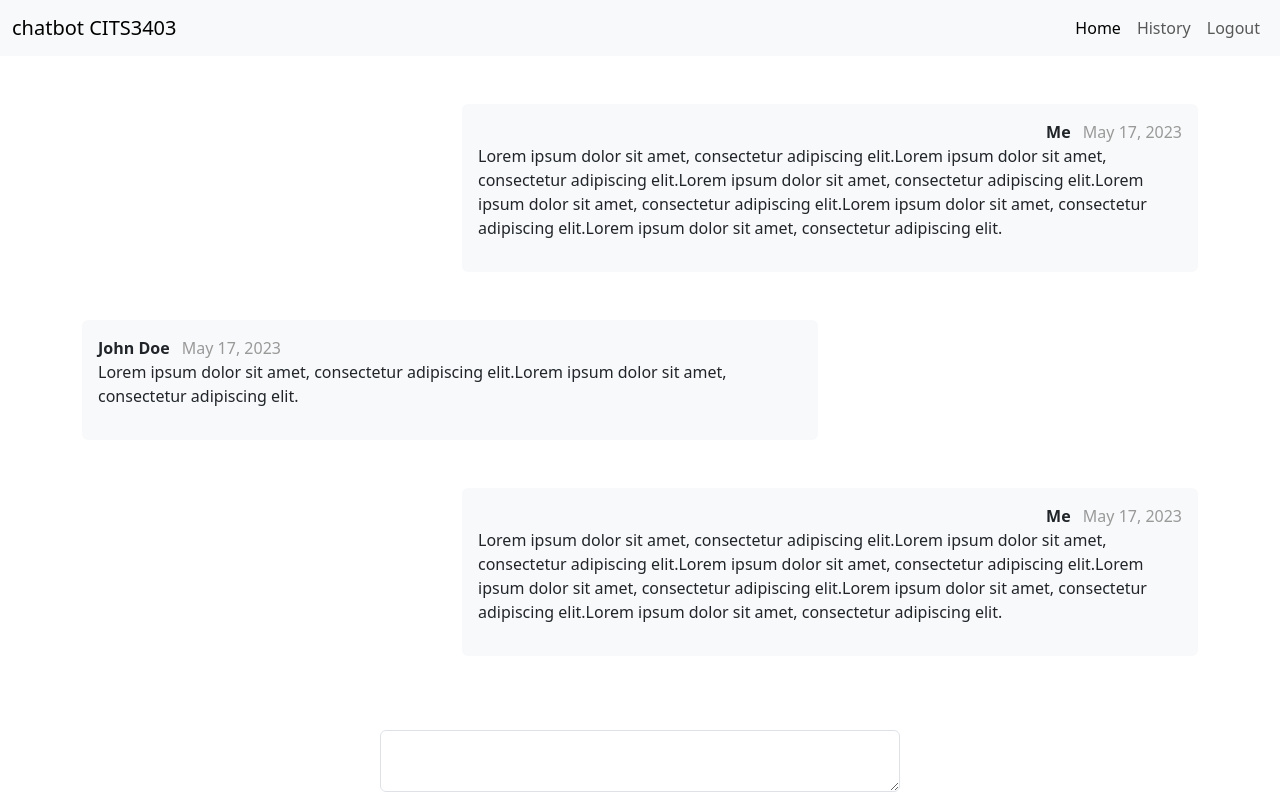
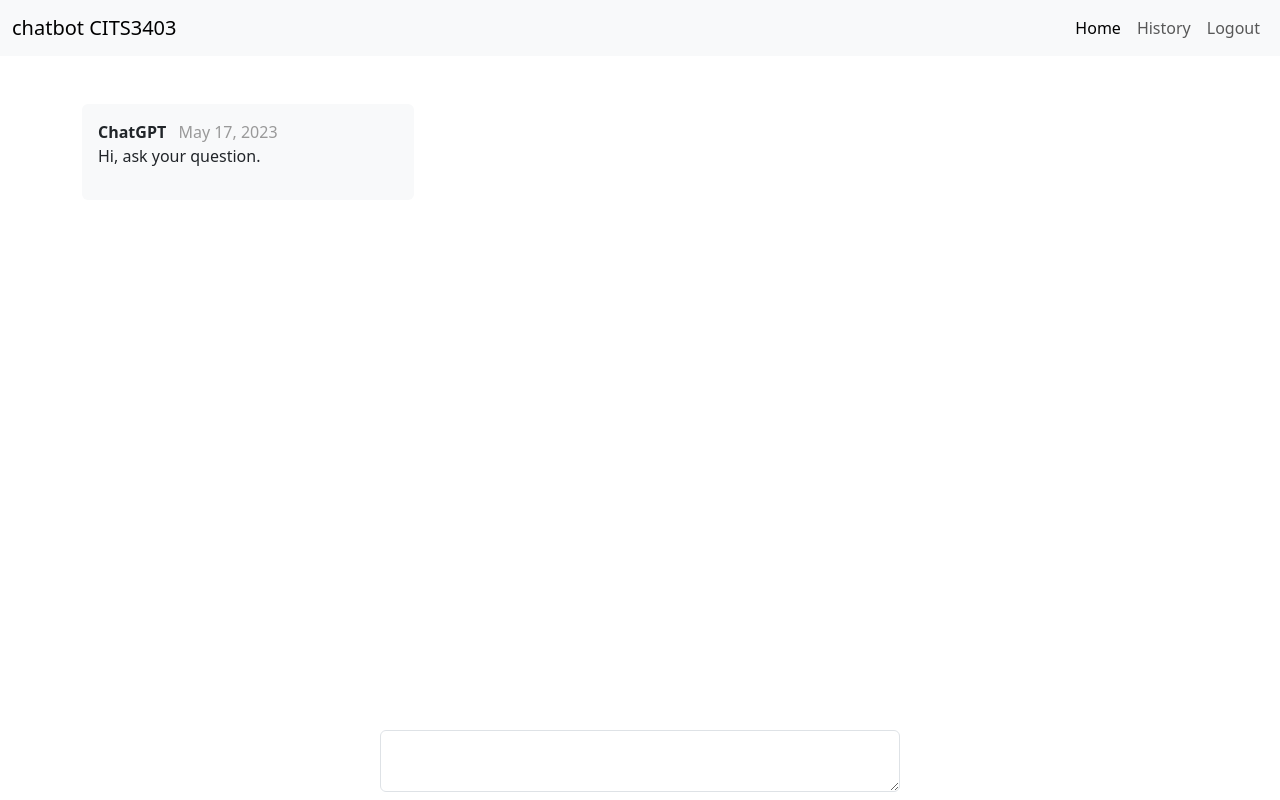
Before and after one commit to markmcintire/chatbot, a Flask app: page /home in a window 1280 px wide. Run offline with Flask 3, Linux system fonts and the light colour scheme; the visitor is signed in with stand-in values (Sample User, id 1); some libraries are stand-ins or nearby versions.

Commit message:
Updated homepage with working chatbox

```diff
--- /dev/null
+++ b/chatbot/static/js/chat.js
@@ -0,0 +1,104 @@
+$("#chattextarea").keypress(function (e) {
+    if(e.which === 13 && !e.shiftKey) {
+        e.preventDefault();
+    var text = $(this).val();
+    $(this).val('');
+    add_user_reply(text);
+
+    $.ajax({
+    type: "POST",
+    url: "/home",
+    data: { prompt: text },
+    success: function(data) {
+        add_ai_response(data.answer);
+        const element = document.getElementById("chatcontainer");
+    element.scrollTop = element.scrollHeight;
+    }
+    });
+
+
+    }
+});
+
+
+function add_user_reply(text) {
+const rowDiv = document.createElement('div');
+rowDiv.classList.add('row');
+const colDiv1 = document.createElement('div');
+colDiv1.classList.add('col');
+const colDiv2 = document.createElement('div');
+colDiv2.classList.add('col-md-8', 'text-end');
+const cardDiv = document.createElement('div');
+cardDiv.classList.add('card', 'border-0', 'bg-light', 'rounded', 'position-relative', 'mb-5', 'd-inline-block');
+const cardBodyDiv = document.createElement('div');
+cardBodyDiv.classList.add('card-body', 'p-3');
+cardBodyDiv.style.maxWidth = "856px";
+const flexRowReverseDiv = document.createElement('div');
+flexRowReverseDiv.classList.add('d-flex', 'flex-row-reverse');
+const paragraphElem = document.createElement('p');
+paragraphElem.classList.add('ps-0', 'pt-4');
+paragraphElem.style.minWidth = '300px';
+paragraphElem.style.maxWidth = '856px';
+paragraphElem.innerText = text;
+flexRowReverseDiv.appendChild(paragraphElem);
+cardBodyDiv.appendChild(flexRowReverseDiv);
+const authorDateDiv = document.createElement('div');
+authorDateDiv.classList.add('author-date', 'position-absolute', 'top-0', 'end-0', 'p-3');
+const authorSpan = document.createElement('span');
+authorSpan.classList.add('author', 'me-2');
+authorSpan.textContent = 'Me';
+const dateSpan = document.createElement('span');
+dateSpan.classList.add('date');
+const today = new Date();
+dateSpan.textContent = today.toLocaleDateString('en-US', {month: 'long', day: 'numeric', year: 'numeric'});
+authorDateDiv.appendChild(authorSpan);
+authorDateDiv.appendChild(dateSpan);
+cardDiv.appendChild(cardBodyDiv);
+cardDiv.appendChild(authorDateDiv);
+rowDiv.appendChild(colDiv1);
+rowDiv.appendChild(colDiv2);
+colDiv2.appendChild(cardDiv);
+const container = document.querySelector('div.container-sm.overflow-auto');
+container.appendChild(rowDiv);
+}
+
+function add_ai_response(text) {
+    const rowDiv = document.createElement('div');
+    rowDiv.classList.add('row');
+    const colDiv1 = document.createElement('div');
+    colDiv1.classList.add('col');
+    const colDiv2 = document.createElement('div');
+    colDiv2.classList.add('col-md-8', 'text-start');
+    const cardDiv = document.createElement('div');
+    cardDiv.classList.add('card', 'border-0', 'bg-light', 'rounded', 'position-relative', 'mb-5', 'd-inline-block');
+    const cardBodyDiv = document.createElement('div');
+    cardBodyDiv.classList.add('card-body', 'p-3');
+    cardBodyDiv.style.maxWidth = "856px";
+    const flexRowReverseDiv = document.createElement('div');
+    flexRowReverseDiv.classList.add('d-flex', 'flex-row-reverse');
+    const paragraphElem = document.createElement('p');
+    paragraphElem.classList.add('ps-0', 'pt-4');
+    paragraphElem.style.minWidth = '300px';
+    paragraphElem.style.maxWidth = '856px';
+    paragraphElem.innerText = text;
+    flexRowReverseDiv.appendChild(paragraphElem);
+    cardBodyDiv.appendChild(flexRowReverseDiv);
+    const authorDateDiv = document.createElement('div');
+    authorDateDiv.classList.add('author-date', 'position-absolute', 'top-0', 'start-0', 'p-3');
+    const authorSpan = document.createElement('span');
+    authorSpan.classList.add('author', 'me-2');
+    authorSpan.textContent = 'ChatGPT';
+    const dateSpan = document.createElement('span');
+    dateSpan.classList.add('date');
+    const today = new Date();
+    dateSpan.textContent = today.toLocaleDateString('en-US', {month: 'long', day: 'numeric', year: 'numeric'});
+    authorDateDiv.appendChild(authorSpan);
+    authorDateDiv.appendChild(dateSpan);
+    cardDiv.appendChild(cardBodyDiv);
+    cardDiv.appendChild(authorDateDiv);
+    rowDiv.appendChild(colDiv2);
+    rowDiv.appendChild(colDiv1);
+    colDiv2.appendChild(cardDiv);
+    const container = document.querySelector('div.container-sm.overflow-auto');
+    container.appendChild(rowDiv);
+}
--- a/chatbot/templates/base.html
+++ b/chatbot/templates/base.html
@@ -2,6 +2,8 @@
 <html>
 
 <head>
+    <script src="{{ url_for('static', filename='js/jquery-3.6.4.min.js') }}"></script>
+    <script src="{{ url_for('static', filename='js/bootstrap.bundle.min.js') }}"></script>
     <title>{% block title %}{% endblock %}</title>
     <meta name="viewport" content="width=device-width, initial-scale=1">
     <link href="{{ url_for('static', filename='css/bootstrap.min.css') }}" rel="stylesheet">
@@ -34,8 +36,7 @@
         </div>
     </nav>
     {% block HTML_BODY %}{% endblock %}
-    <script src="{{ url_for('static', filename='js/jquery-3.6.4.min.js') }}"></script>
-    <script src="{{ url_for('static', filename='js/bootstrap.bundle.min.js') }}"></script>
+
 </body>
 
 </html>
--- a/chatbot/templates/home.html
+++ b/chatbot/templates/home.html
@@ -10,71 +10,31 @@
   .date {
     color: #999;
   }
+
+  #chatcontainer {
+    overflow-x: hidden;
+  }
 </style>
 {%endblock%}
 
 {%block HTML_BODY%}
-<div class="container-sm overflow-auto" ststartyle="max-height: 600px;">
+<div id="chatcontainer" class="container-sm overflow-auto" style="max-height: 600px;">
   <div class="row">
-    <div class="col"></div>
-    <div class="col-md-8">
+    <div class="col-md-8 text-start">
       <div class="card border-0 bg-light rounded position-relative mb-5 mt-5 d-inline-block">
         <div class="card-body p-3">
-          <div class="d-flex flex-row-reverse">
-            <p class="ps-0 pt-4">Lorem ipsum dolor sit amet, consectetur adipiscing elit.Lorem ipsum dolor sit amet,
-              consectetur adipiscing elit.Lorem ipsum dolor sit amet, consectetur adipiscing elit.Lorem ipsum dolor sit
-              amet,
-              consectetur adipiscing elit.Lorem ipsum dolor sit amet, consectetur adipiscing elit.Lorem ipsum dolor sit
-              amet,
-              consectetur adipiscing elit.</p>
-          </div>
-        </div>
-        <div class="author-date position-absolute top-0 end-0 p-3">
-          <span class="author me-2">Me</span>
-          <span class="date">May 17, 2023</span>
-        </div>
-      </div>
-    </div>
-  </div>
-
-  <div class="row">
-    <div class="col-md-8">
-      <div class="card border-0 bg-light rounded position-relative mb-5 d-inline-block">
-        <div class="card-body p-3">
-          <p class="ps-0 pt-4">Lorem ipsum dolor sit amet, consectetur adipiscing elit.Lorem ipsum dolor sit amet,
-            consectetur adipiscing elit.</p>
+          <p class="ps-0 pt-4" style="min-width: 300px; max-width: 860px;">
+            Hi, ask your question.
+          </p>
         </div>
         <div class="author-date position-absolute top-0 start-0 p-3">
-          <span class="author me-2">John Doe</span>
+          <span class="author me-2">ChatGPT</span>
           <span class="date">May 17, 2023</span>
         </div>
       </div>
     </div>
     <div class="col"></div>
   </div>
-
-  <div class="row">
-    <div class="col"></div>
-    <div class="col-md-8">
-      <div class="card border-0 bg-light rounded position-relative mb-5 d-inline-block">
-        <div class="card-body p-3">
-          <div class="d-flex flex-row-reverse">
-            <p class="ps-0 pt-4">Lorem ipsum dolor sit amet, consectetur adipiscing elit.Lorem ipsum dolor sit amet,
-              consectetur adipiscing elit.Lorem ipsum dolor sit amet, consectetur adipiscing elit.Lorem ipsum dolor sit
-              amet,
-              consectetur adipiscing elit.Lorem ipsum dolor sit amet, consectetur adipiscing elit.Lorem ipsum dolor sit
-              amet,
-              consectetur adipiscing elit.</p>
-          </div>
-        </div>
-        <div class="author-date position-absolute top-0 end-0 p-3">
-          <span class="author me-2">Me</span>
-          <span class="date">May 17, 2023</span>
-        </div>
-      </div>
-    </div>
-  </div>
-
 </div>
 
 
@@ -82,8 +42,9 @@
   <div class="col"></div>
   <div class="row fixed-bottom justify-content-center mb-2">
     <div class="col-md-5">
-      <textarea class="form-control" rows="2"></textarea>
+      <textarea id="chattextarea" class="form-control" rows="2"></textarea>
     </div>
   </div>
 </div>
+<script src="{{ url_for('static', filename='js/chat.js') }}"></script>
 {%endblock%}
```
